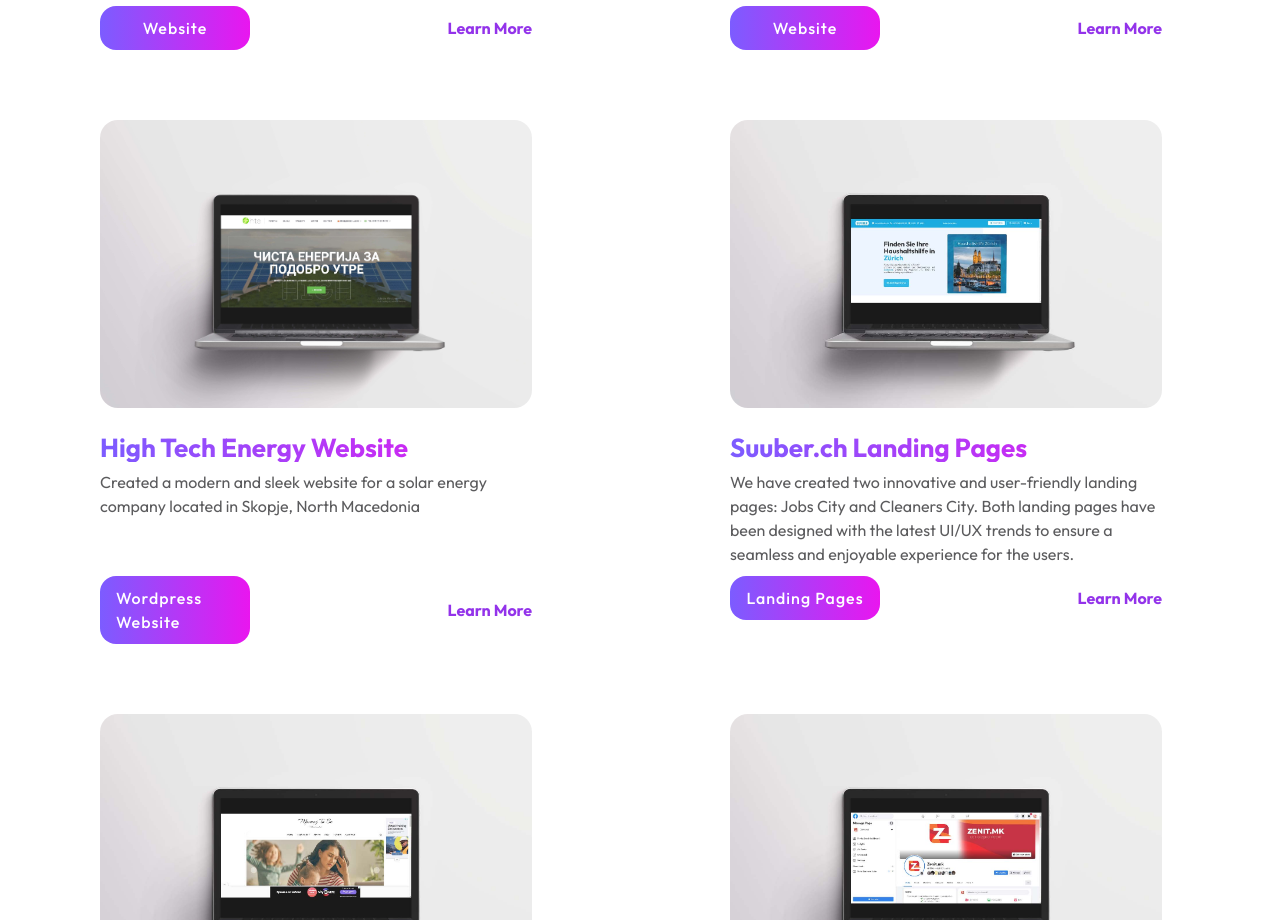
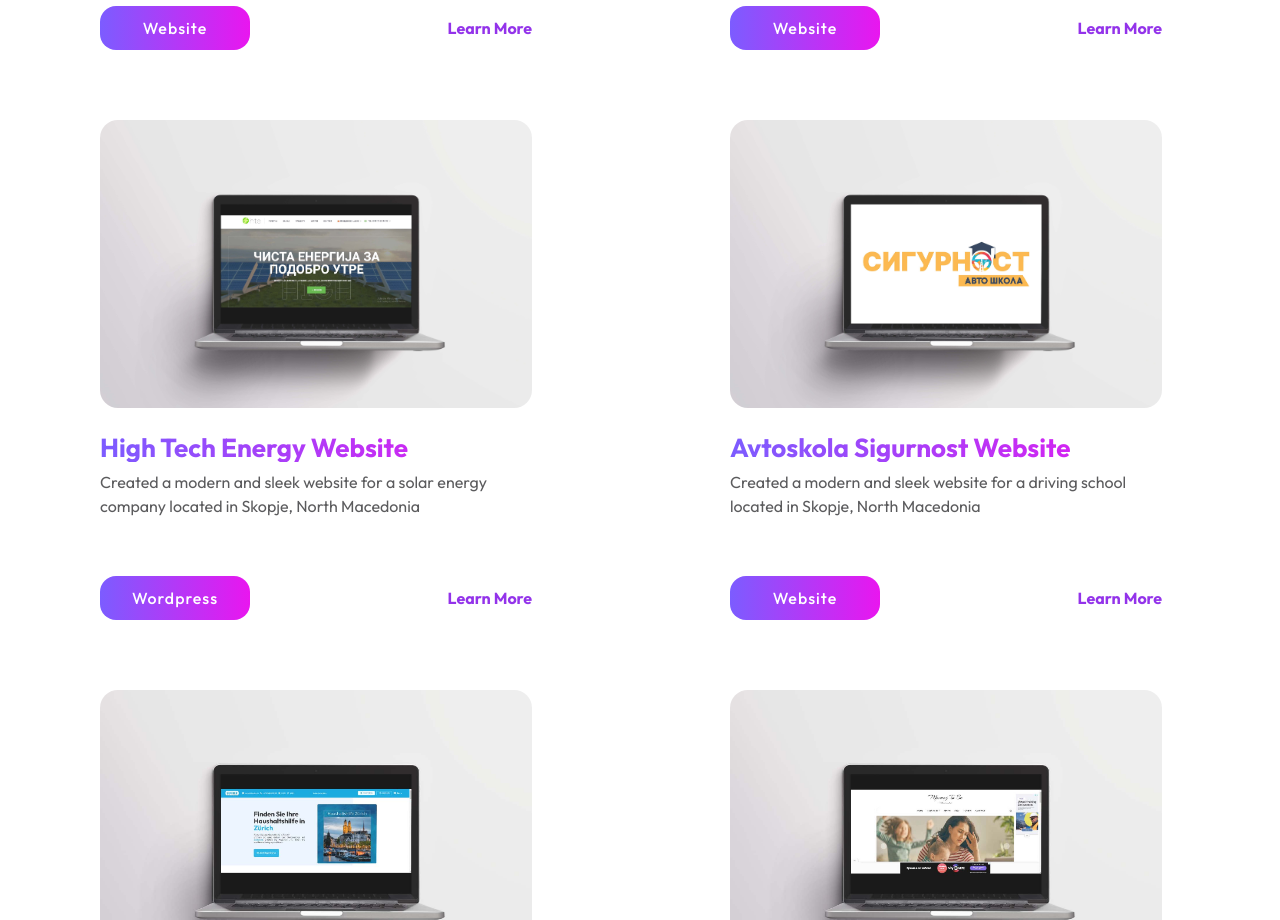
Before and after one commit to besirk/PhormalabsAgency, a React (Vite) app: page / in a window 1280 px wide. Shown: the part 3020-3940 px from the top of the page. Built offline with nearby package versions, Linux system fonts and the light colour scheme.

Commit message:
Added new projects

```diff
--- a/src/Components/Projects/Projects.jsx
+++ b/src/Components/Projects/Projects.jsx
@@ -24,10 +24,16 @@
     {
         projectName: "High Tech Energy Website",
         projectDesc: "Created a modern and sleek website for a solar energy company located in Skopje, North Macedonia",
-        projectAttr: "Wordpress Website",
+        projectAttr: "Wordpress",
         projectLink: "https://hte.mk",
         projectImg: Hte
-    }, {
+    },   {
+        projectName: "Avtoskola Sigurnost Website",
+        projectDesc: "Created a modern and sleek website for a driving school located in Skopje, North Macedonia",
+        projectAttr: "Website",
+        projectLink: "https://avtoskola-sigurnost.mk",
+        projectImg: Sigurnost
+    },{
         projectName: "Suuber.ch Landing Pages",
         projectDesc: "We have created two innovative and user-friendly landing pages: Jobs City and Cleaners City. Both landing pages have been designed with the latest UI/UX trends to ensure a seamless and enjoyable experience for the users.",
         projectAttr: "Landing Pages",
@@ -50,7 +56,7 @@
         projectName: "Sigurnost Avtoskola Logo",
         projectDesc: "Created their Logo, Facebook Cover and currently designing facebook posts for their page and launching their ad campaigns.",
         projectAttr: "Social Media",
-        projectLink: "https://facebook.com/sigurnost",
+        projectLink: "https://www.facebook.com/avtoskolasigurnost",
         projectImg: Sigurnost
     }]
     return (
```
Also changed, not shown: src/assets/bg.jpg (added).
